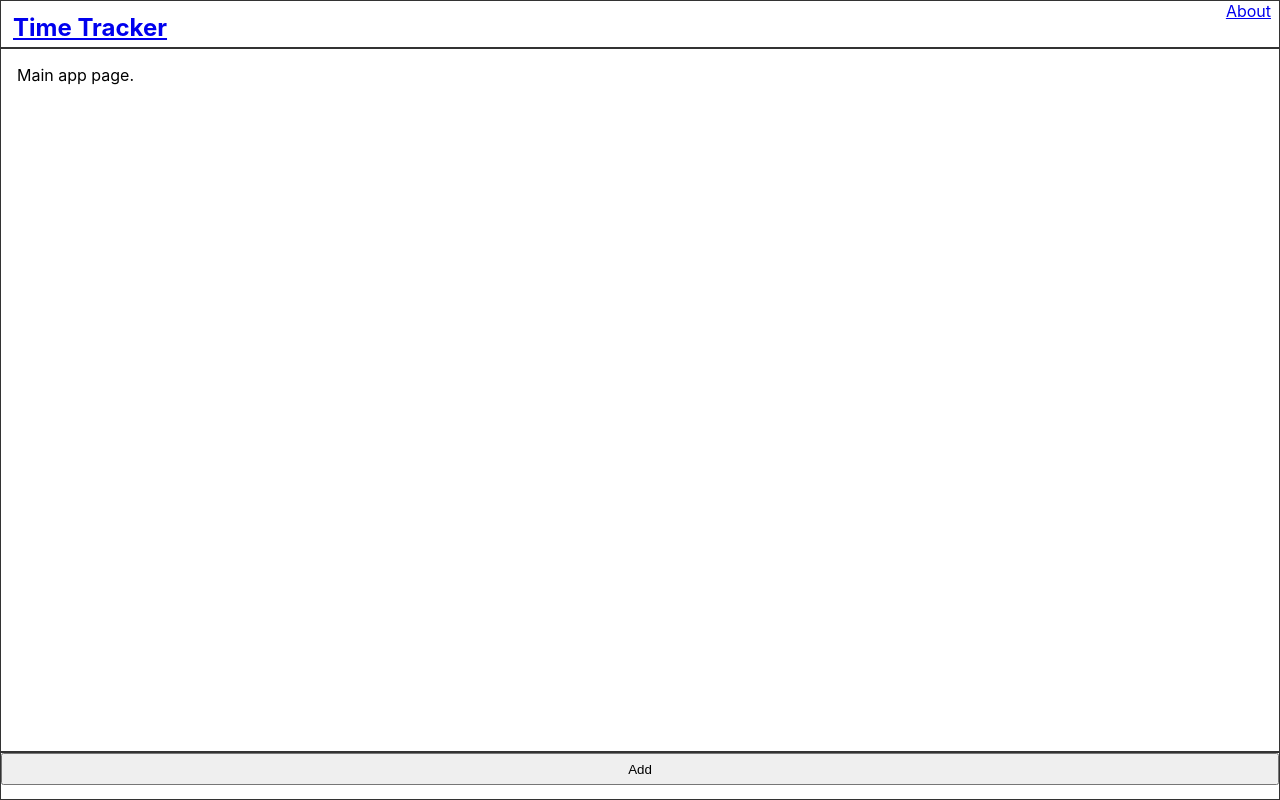
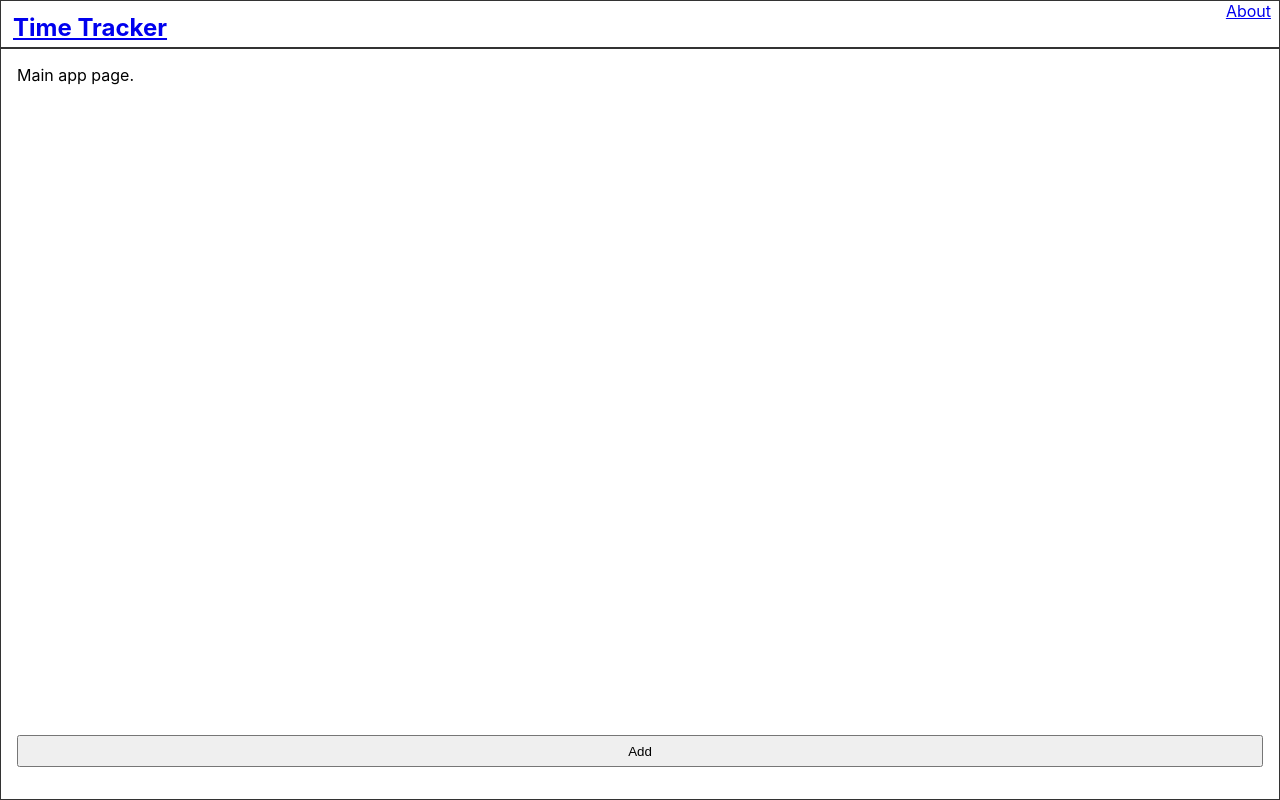
Before and after one commit to marcdenning/time-tracker, a React (Create React App) app: page / in a window 1280 px wide. Built offline with nearby package versions, Linux system fonts and the light colour scheme.

Commit message:
Refactor main page layout.

```diff
--- a/src/App.css
+++ b/src/App.css
@@ -1,6 +1,6 @@
 .app-root {
   display: grid;
-  grid-template-rows: 3em auto 3em;
+  grid-template-rows: 3em auto;
   height: 100%;
 }
 
@@ -32,13 +32,22 @@
   margin: 0.5em;
 }
 
-.app-body {
-  grid-row: 2 / 2;
+.app-wrapper {
   padding: 1em;
 }
 
+.app-container {
+  display: grid;
+  grid-template-rows: auto 3em;
+  height: 100%;
+}
+
+.app-body {
+  grid-row: 1 / 1;
+}
+
 .app-footer {
-  grid-row: 3 / 3;
+  grid-row: 2 / 2;
 }
 
 .button-primary {
--- a/src/App.js
+++ b/src/App.js
@@ -19,19 +19,23 @@ function App() {
             <Link to="/about" className="app-header-toggle">About</Link>
           </nav>
         </header>
-        <div className="app-body">
+        <div className="app-wrapper">
           <Switch>
             <Route path="/about">
-              <About />
+              <About/>
             </Route>
             <Route path="/">
-              <div>Main app page.</div>
+              <div className="app-container">
+                <div className="app-body">
+                  <div>Main app page.</div>
+                </div>
+                <footer className="app-footer">
+                  <button type="button" className="button-primary">Add</button>
+                </footer>
+              </div>
             </Route>
           </Switch>
         </div>
-        <footer className="app-footer">
-          <button type="button" className="button-primary">Add</button>
-        </footer>
       </div>
     </Router>
   );
```
